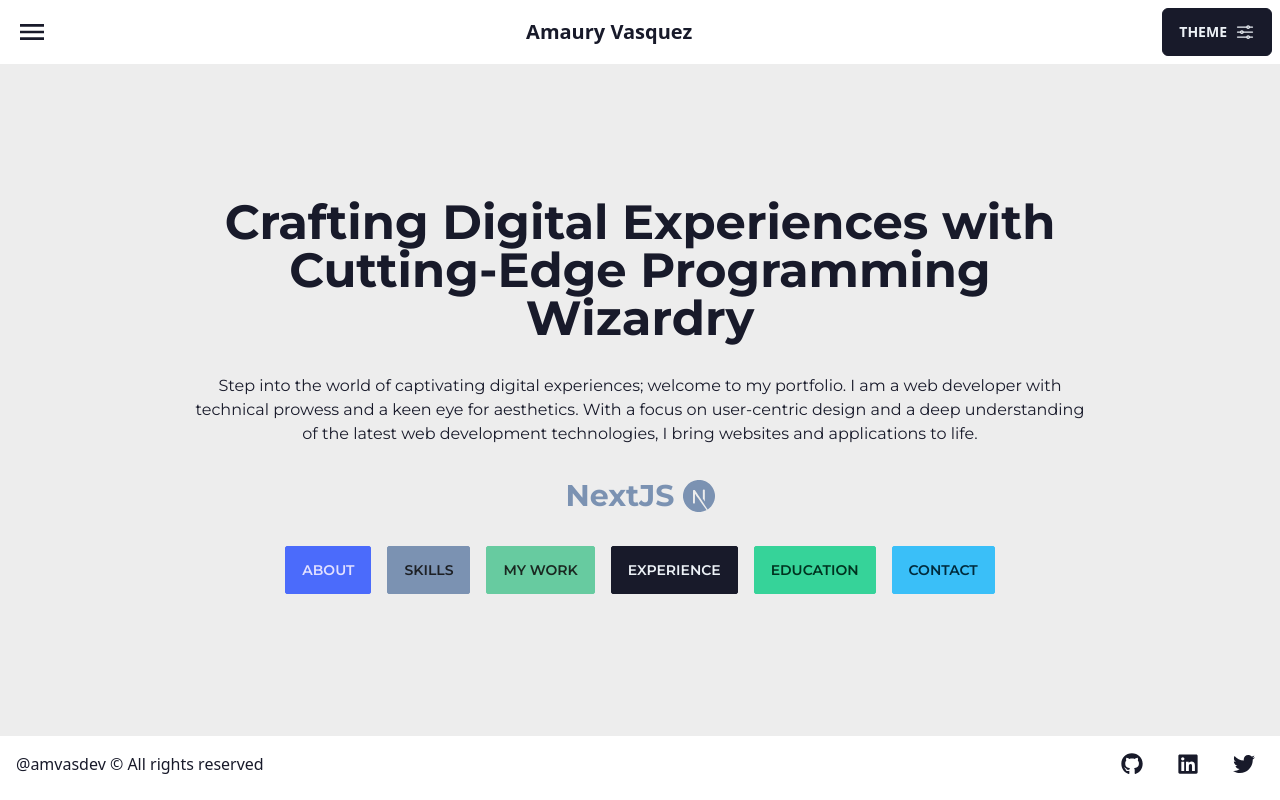
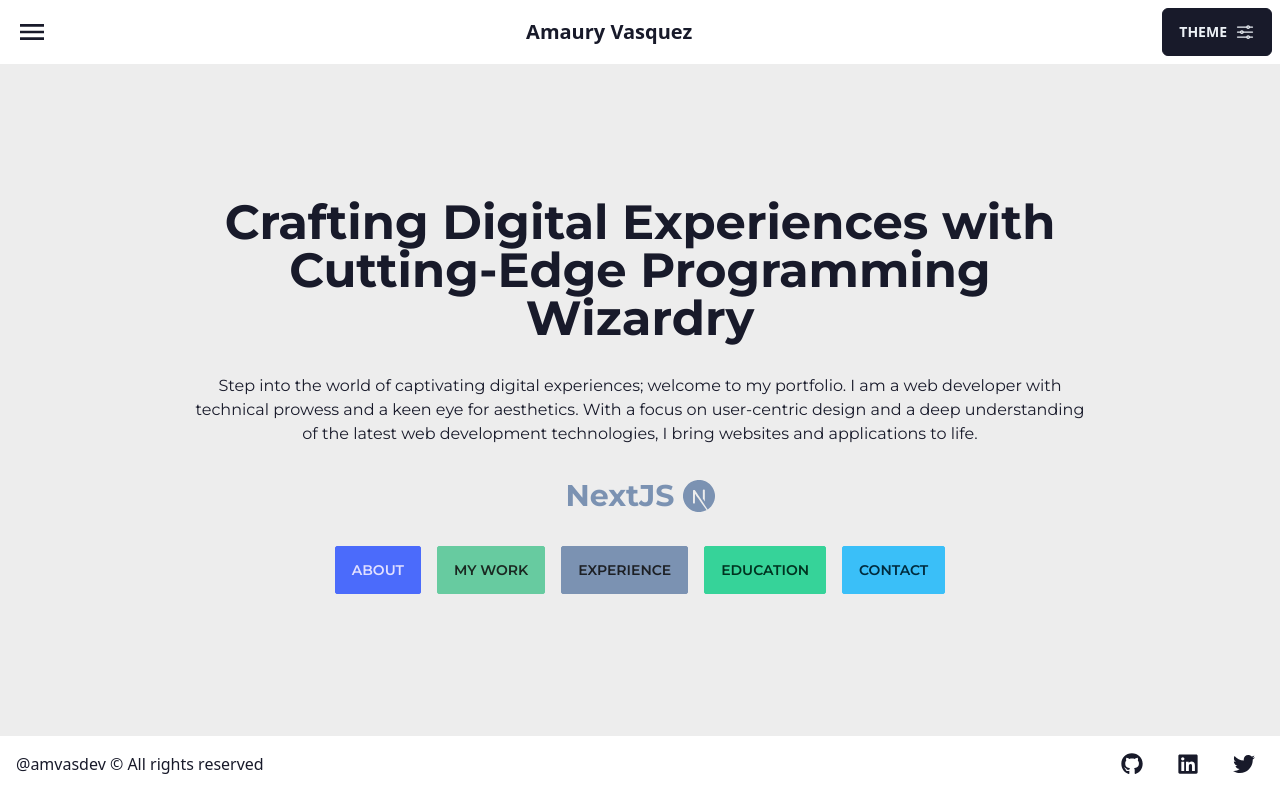
Before and after one commit to Amaury-Vasquez/amvasdev, a Next.js app: page / in a window 1280 px wide. Built offline with nearby package versions, Linux system fonts and the light colour scheme.

Commit message:
remove: skills link

```diff
--- a/constants/pageLinks.ts
+++ b/constants/pageLinks.ts
@@ -11,11 +11,6 @@ export const PAGE_LINKS: ButtonLinkItem[] = [
     variant: 'primary',
   },
   {
-    name: 'Skills',
-    url: '/skills',
-    variant: 'secondary',
-  },
-  {
     name: 'My work',
     url: '/my-work',
     variant: 'accent',
@@ -23,7 +18,7 @@ export const PAGE_LINKS: ButtonLinkItem[] = [
   {
     name: 'Experience',
     url: '/experience',
-    variant: 'neutral',
+    variant: 'secondary',
   },
   {
     name: 'Education',
```
